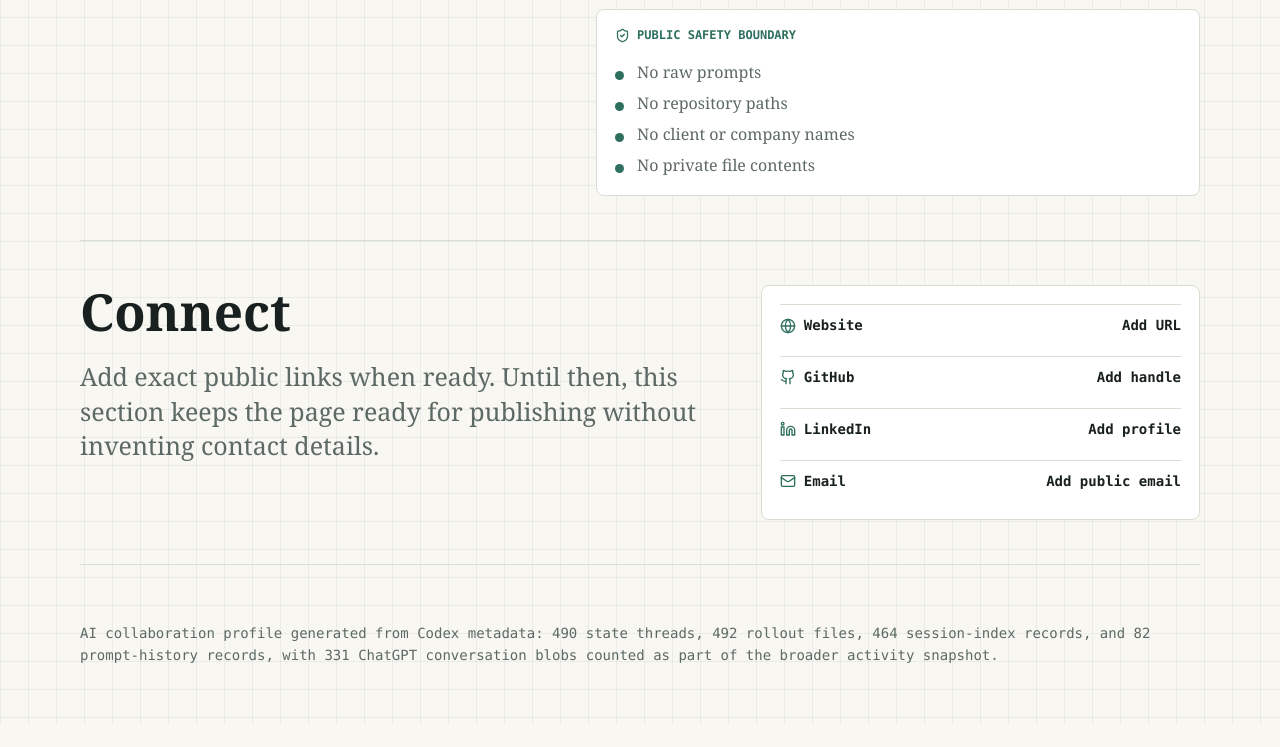
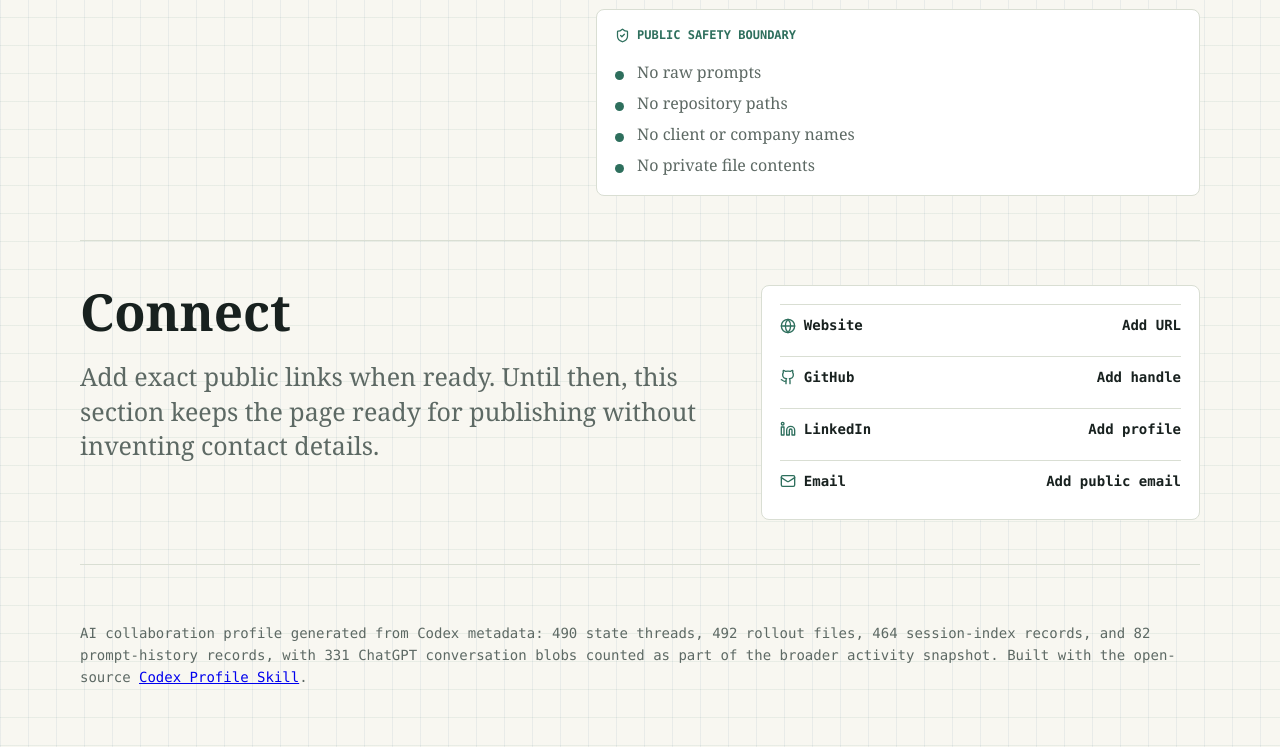
Before and after one commit to trending-skills/codex-profile-skill, a plain HTML site: page assets/profile-template/index.html in a window 1280 px wide. Shown: the part 4715-5462 px from the top of the page. Before the commit the page ends 5440 px from the top, so only its background shows below. Drawn offline with Linux system fonts and the light colour scheme.

Commit message:
Add skill repo reference to profile template

```diff
--- a/assets/profile-template/index.html
+++ b/assets/profile-template/index.html
@@ -1333,7 +1333,8 @@
           AI collaboration profile generated from Codex metadata: 490 state
           threads, 492 rollout files, 464 session-index records, and 82
           prompt-history records, with 331 ChatGPT conversation blobs counted
-          as part of the broader activity snapshot.
+          as part of the broader activity snapshot. Built with the open-source
+          <a href="https://github.com/trending-skills/codex-profile-skill">Codex Profile Skill</a>.
         </p>
       </section>
     </main>
```
